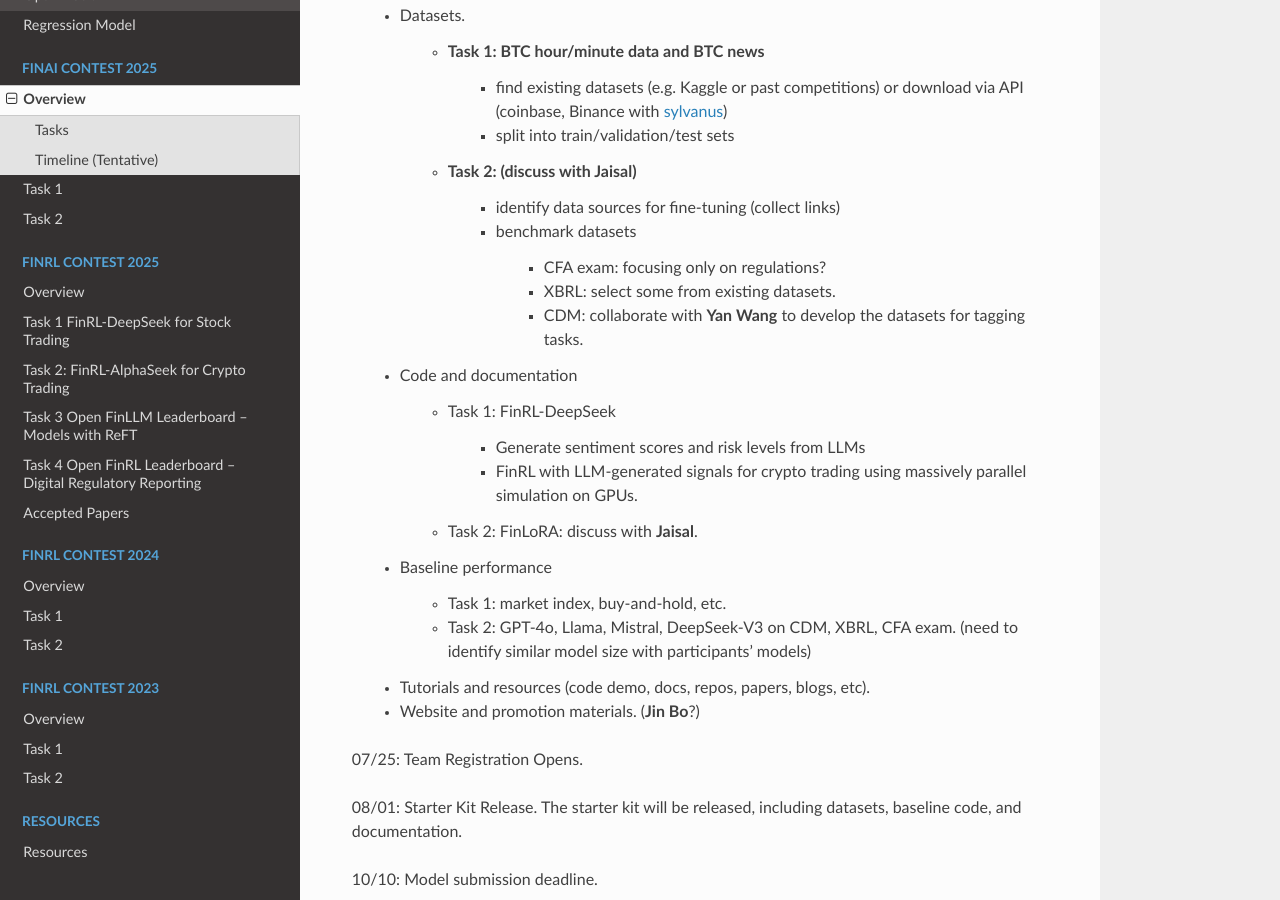
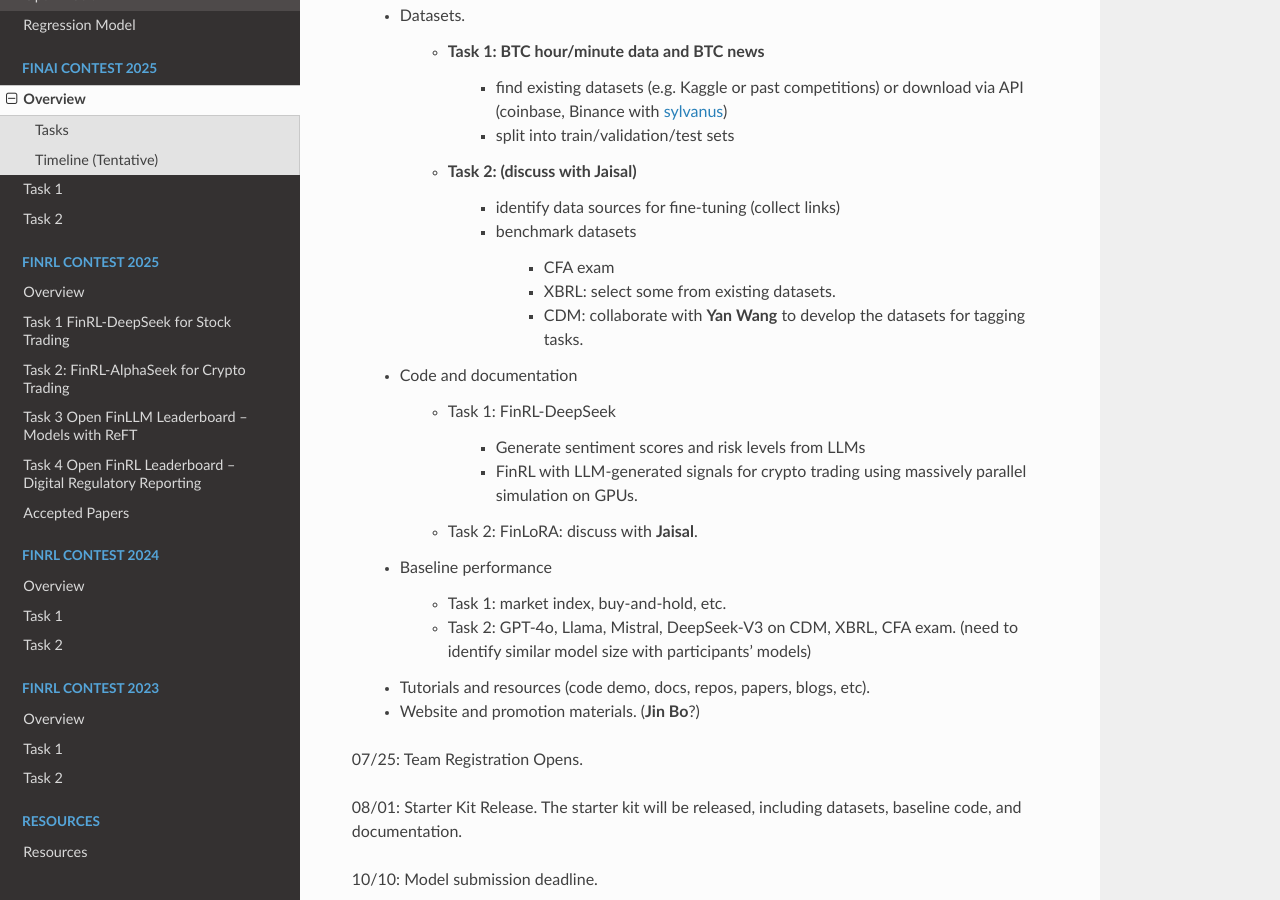
Before and after one commit to Xingyu025/FinAI-Contest, a Sphinx documentation site: the page built from docs/source/finai2025/overview.rst, in a window 1280 px wide and 900 px high, scrolled down 1312 px. Built offline with Sphinx 7.4.7 and the Read the Docs theme 3.1.0, drawn with Linux system fonts in a browser that asks for light colours.

Commit message:
Update overview.rst

```diff
--- a/docs/source/finai2025/overview.rst
+++ b/docs/source/finai2025/overview.rst
@@ -38,7 +38,7 @@
             - identify data sources for fine-tuning (collect links)
             - benchmark datasets
 
-                - CFA exam: focusing only on regulations?
+                - CFA exam
                 - XBRL: select some from existing datasets.
                 - CDM: collaborate with **Yan Wang** to develop the datasets for tagging tasks.
 
```
